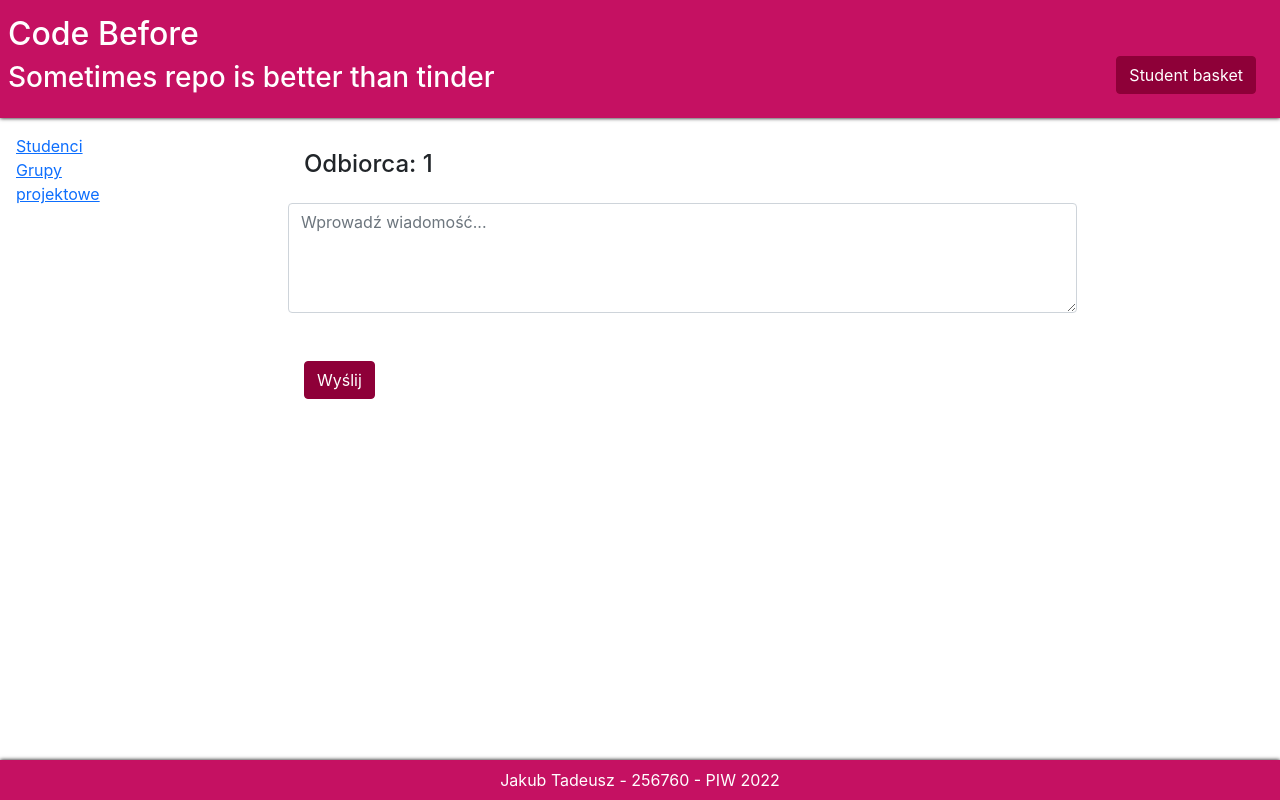
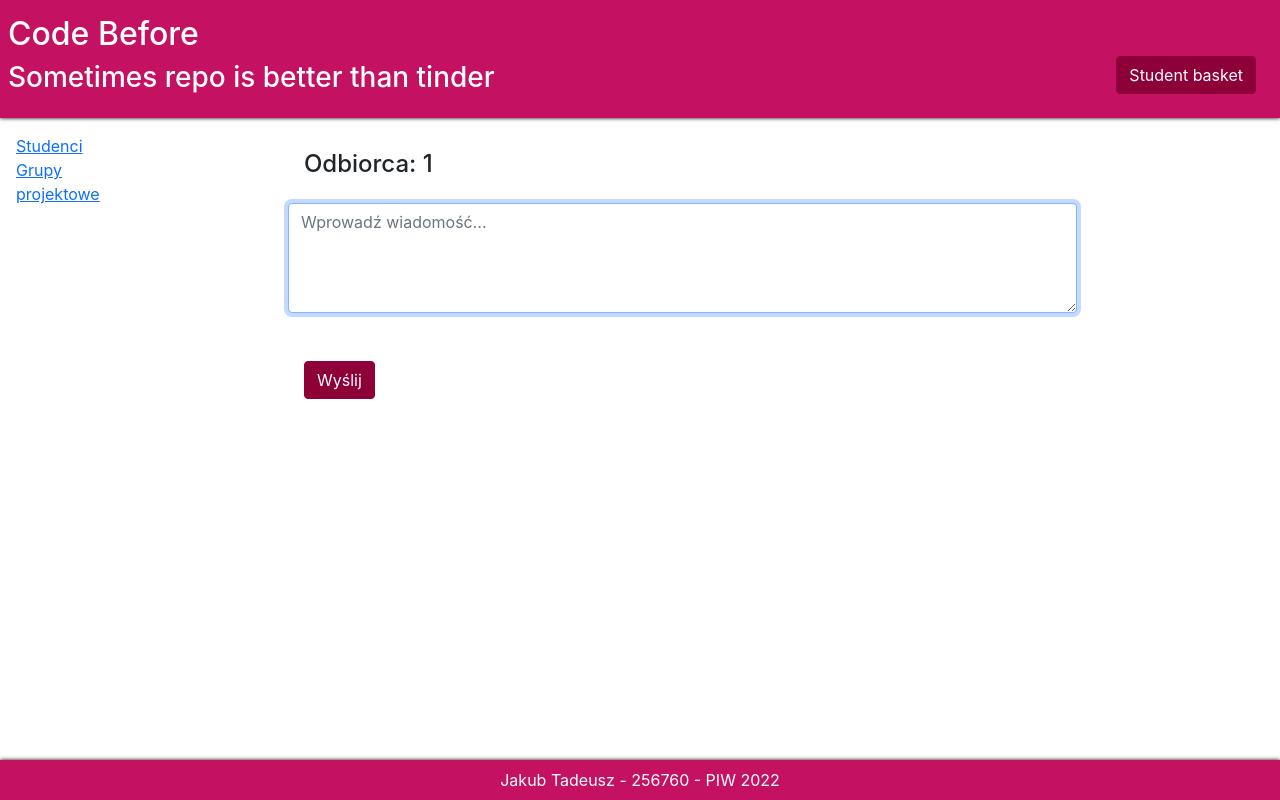
Before and after one commit to jakubtadeusz/PIW_LAB_2022, a React (Create React App) app in the folder Lab4/code-before/: page /message/send/1 in a window 1280 px wide. Built offline with nearby package versions, Linux system fonts and the light colour scheme.

Commit message:
Add autofocus to send message

```diff
--- a/Lab4/code-before/src/Pages/Components/SendMessage.js
+++ b/Lab4/code-before/src/Pages/Components/SendMessage.js
@@ -26,7 +26,7 @@ function SendMessage (props) {
     <div className="SendMessage">
         {showModal && <div className="message-sent-modal">Wysłano!</div>}
         <div className="message-recipient"><h4>Odbiorca: {name}</h4></div>
-        <textarea type={"text"} placeholder="Wprowadź wiadomość..." className="form-control" rows={4} onChange={handleMessageChange} value={message}></textarea>
+        <textarea type={"text"} placeholder="Wprowadź wiadomość..." className="form-control" rows={4} onChange={handleMessageChange} value={message} autoFocus={true}></textarea>
         <div className="send"><button type="button" className="btn btn-dark" onClick={handleSendButton}>Wyślij</button></div>
     </div>
     );
```
